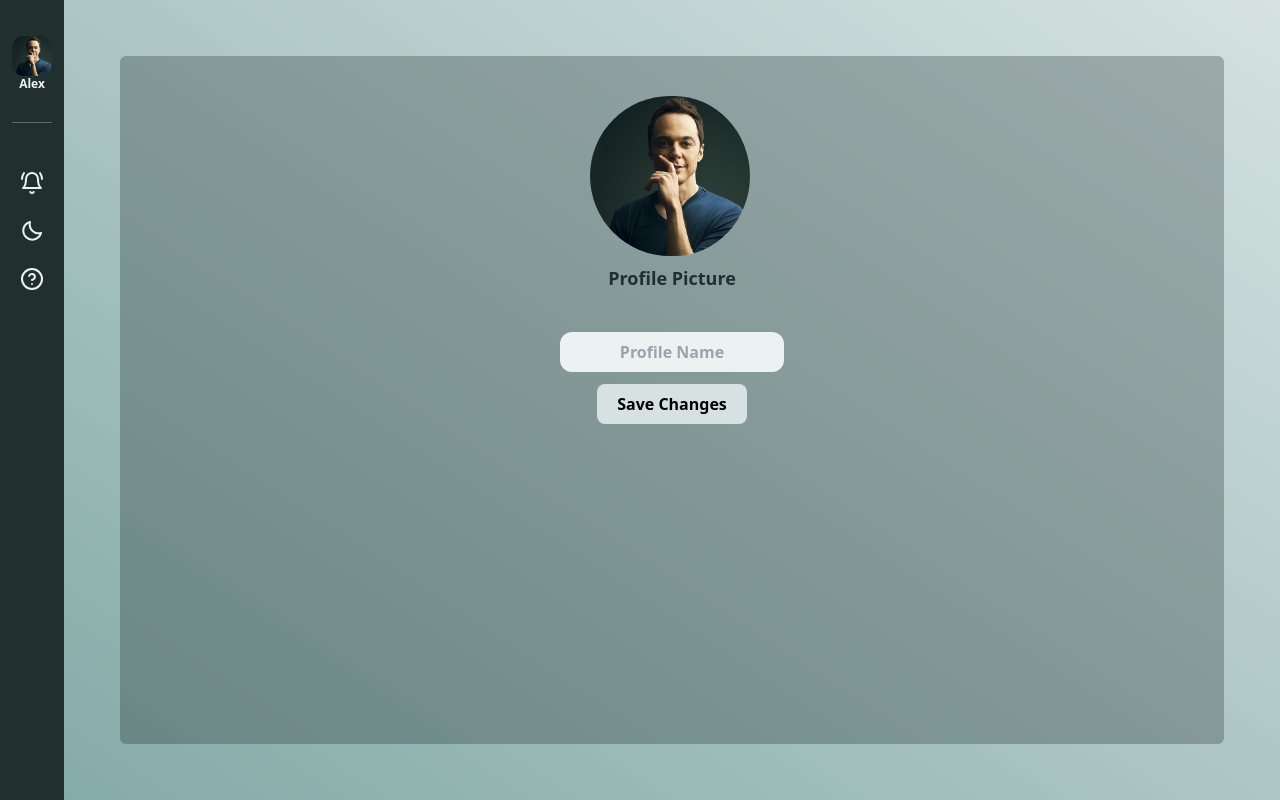
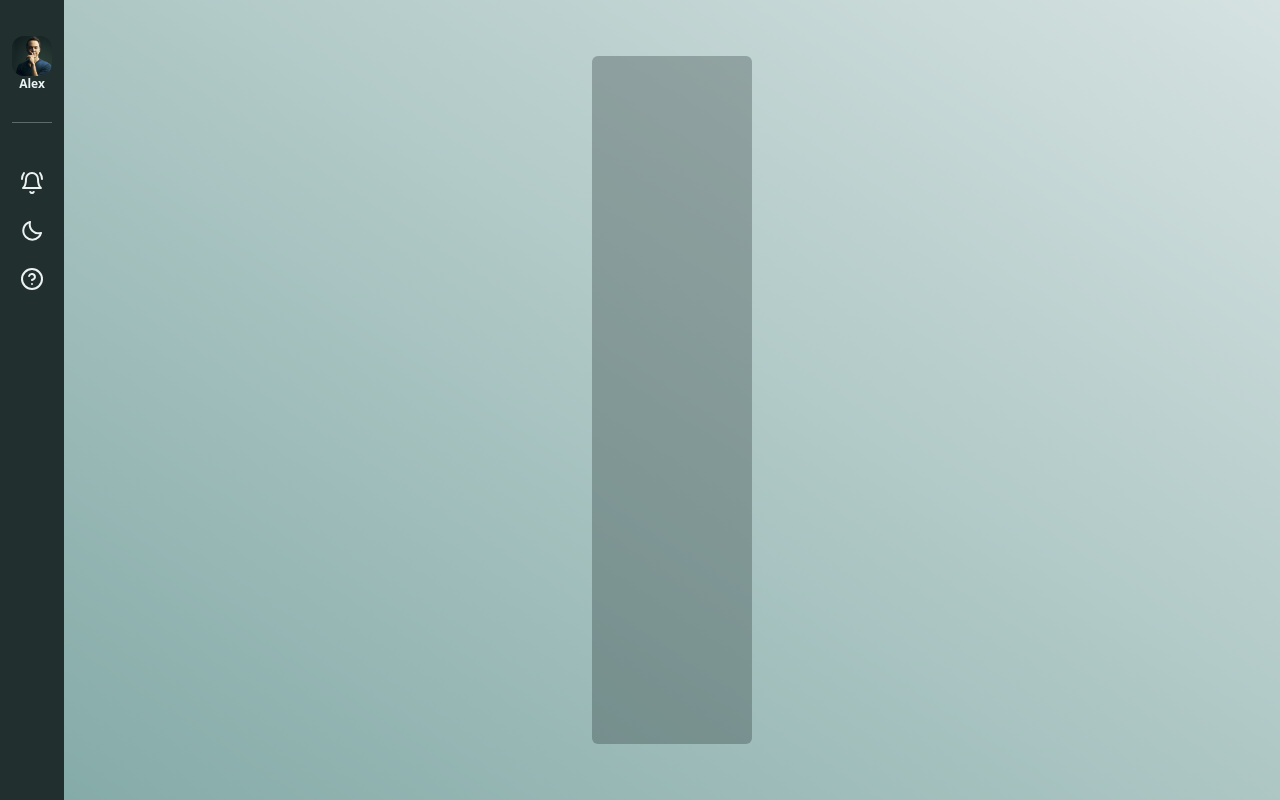
Before and after one commit to Alex6n/todo-list-app, a React (Create React App) app: page / in a window 1280 px wide. Built offline with nearby package versions, Linux system fonts and the light colour scheme.

Commit message:
preparing user settings

```diff
--- a/src/components/Main.js
+++ b/src/components/Main.js
@@ -1,10 +1,11 @@
 import Profile from './account/Profile';
+import Settings from './account/Settings';
 import Loader from './tasks/Loader'
 
 export default function Main() {
   return (
     <div className="bg-gradient-to-tr from-azure-radiance-400 to-azure-radiance-200 h-screen w-screen overflow-auto">
-      <Profile />
+      <Settings />
     </div>
 
   );
--- a/src/components/account/Profile.js
+++ b/src/components/account/Profile.js
@@ -14,8 +14,8 @@ export default function Profile() {
   }
 
   return (
-    <div className="grid grid-col h-full items-center p-5 lg:p-14">
-      <div className="bg-azure-radiance-950/30 rounded-md h-full w-full">
+    <div className="grid grid-col h-full items-center justify-center p-5 lg:p-14">
+      <div className="bg-azure-radiance-950/30 rounded-md h-full px-20">
 
         <form onSubmit={(e) => handleSubmit(e)}>
           {/* Profile Picture */}
--- /dev/null
+++ b/src/components/account/Settings.js
@@ -0,0 +1,25 @@
+export default function Settings() {
+
+  const handleSubmit = (e) => {
+    e.preventDefault();
+  }
+
+  return (
+    <div className="grid grid-col h-full items-center justify-center p-5 lg:p-14">
+      <div className="bg-azure-radiance-950/30 rounded-md h-full px-20">
+
+        <form onSubmit={(e) => handleSubmit(e)}>
+
+          {/* Username */}
+          {/* Email */}
+          {/* Phone */}
+          {/* Password */}
+          {/* Date of birth */}
+          {/* Memorable Q&A */}
+
+        </form>
+
+      </div>
+    </div>
+  )
+}
```
